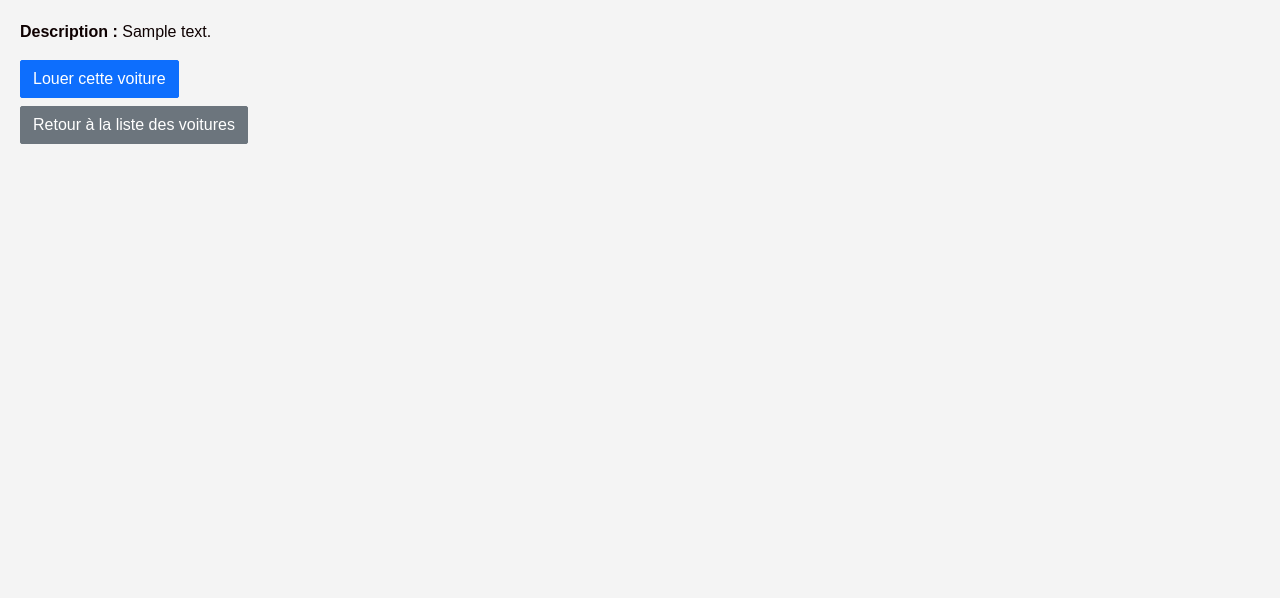
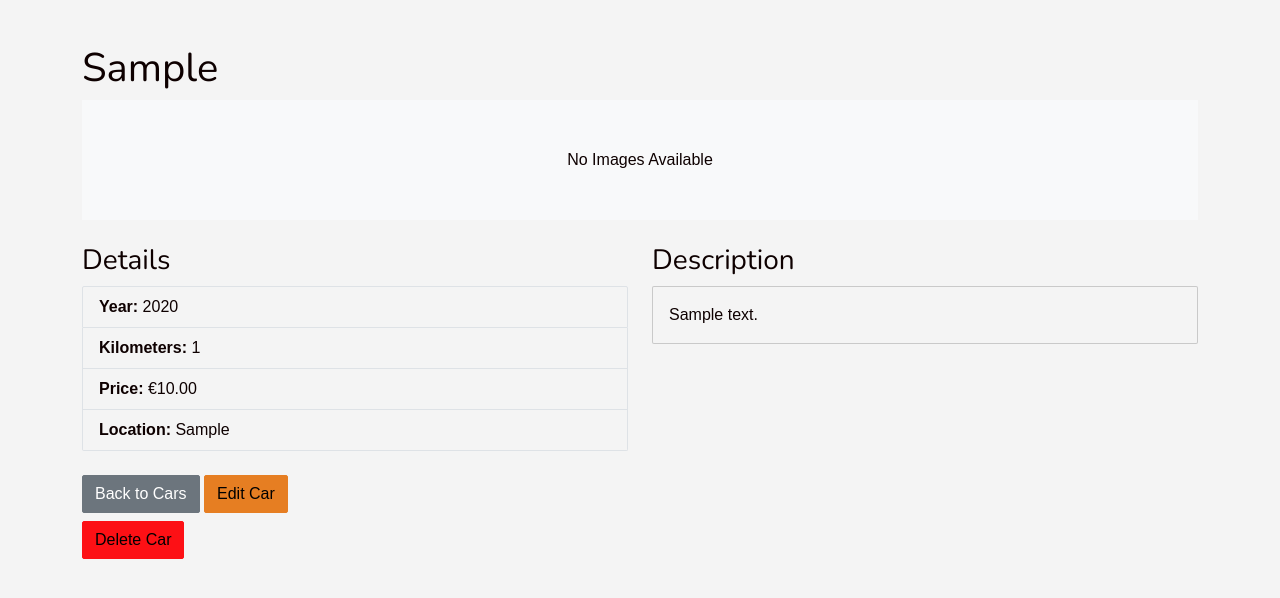
Before and after one commit to anh-nguyen-79/multiplax, a Rails app: page /cars/1 in a window 1280 px wide. Shown: the top 598 px of the page. Run offline with Rails 7, Linux system fonts and the light colour scheme; a user stored in the database is signed in; tables that the repository leaves empty hold one stand-in row (values such as "Sample post"); style sheets or scripts are compiled from the project's sources; parts of the project's set-up code (start-up, migrations or seed data) failed here and were passed over; some libraries are stand-ins or nearby versions.

Commit message:
Ajout d'edit & delete des cards cars

```diff
--- a/app/controllers/cars_controller.rb
+++ b/app/controllers/cars_controller.rb
@@ -34,6 +34,61 @@ class CarsController < ApplicationController
     end
   end
 
+  # Action pour afficher le formulaire d'édition d'une voiture
+  # GET /cars/:id/edit
+  def edit
+    # Récupère la voiture à éditer par son ID
+    @car = Car.find(params[:id])
+
+    # Vérification de sécurité: seul le propriétaire peut éditer sa voiture
+    # Si l'utilisateur n'est pas le propriétaire, redirection avec message d'erreur
+    unless @car.user == current_user
+      redirect_to cars_path, alert: "You are not authorized to edit this car."
+    end
+  end
+
+  # Action pour mettre à jour une voiture existante
+  # PATCH/PUT /cars/:id
+  def update
+    # Récupère la voiture à mettre à jour par son ID
+    @car = Car.find(params[:id])
+
+    # Vérification de sécurité: seul le propriétaire peut mettre à jour sa voiture
+    # Si l'utilisateur n'est pas le propriétaire, redirection avec message d'erreur
+    # Le 'return' arrête l'exécution de la méthode immédiatement
+    unless @car.user == current_user
+      return redirect_to cars_path, alert: "You are not authorized to edit this car."
+    end
+
+    # Tentative de mise à jour avec les paramètres filtrés
+    if @car.update(car_params)
+      # Redirection vers la page de détails de la voiture avec message de succès
+      redirect_to car_path(@car), notice: 'Car was successfully updated.'
+    else
+      # En cas d'échec, affichage du formulaire avec les erreurs
+      flash.now[:alert] = "There were errors in your submission. Please check the form."
+      render :edit, status: :unprocessable_entity
+    end
+  end
+
+  # Action pour supprimer une voiture
+  # DELETE /cars/:id
+  def destroy
+    # Récupère la voiture à supprimer par son ID
+    @car = Car.find(params[:id])
+
+    # Vérification de sécurité: seul le propriétaire peut supprimer sa voiture
+    unless @car.user == current_user
+      return redirect_to cars_path, alert: "You are not authorized to delete this car."
+    end
+
+    # Suppression de la voiture
+    @car.destroy
+
+    # Redirection vers la liste des voitures avec message de confirmation
+    redirect_to cars_path, notice: "Car was successfully deleted."
+  end
+
   private
     # Méthode privée pour filtrer les paramètres autorisés
     # Cette méthode est utilisée pour prévenir les attaques de type mass assignment
--- a/app/views/cars/show.html.erb
+++ b/app/views/cars/show.html.erb
@@ -1,3 +1,72 @@
-<p><strong>Description :</strong> <%= @car.desc %></p>
-<%= button_to "Louer cette voiture", car_path(@car), method: :post, class: "btn btn-primary" %>
-<%= link_to "Retour à la liste des voitures", cars_path, class: "btn btn-secondary mt-2" %>
+<div class="container mt-4">
+  <% if notice %>
+    <div class="alert alert-success">
+      <%= notice %>
+    </div>
+  <% end %>
+
+  <div class="car-details">
+    <h1><%= @car.phase %></h1>
+
+    <!-- Images de la voiture -->
+    <div class="car-images mb-4">
+      <% if @car.images.attached? %>
+        <div id="carouselExampleControls" class="carousel slide" data-bs-ride="carousel">
+          <div class="carousel-inner">
+            <% @car.images.each_with_index do |image, index| %>
+              <div class="carousel-item <%= 'active' if index == 0 %>">
+                <%= image_tag image, class: 'd-block w-100', style: 'height: 400px; object-fit: cover;' %>
+              </div>
+            <% end %>
+          </div>
+          <button class="carousel-control-prev" type="button" data-bs-target="#carouselExampleControls" data-bs-slide="prev">
+            <span class="carousel-control-prev-icon" aria-hidden="true"></span>
+            <span class="visually-hidden">Previous</span>
+          </button>
+          <button class="carousel-control-next" type="button" data-bs-target="#carouselExampleControls" data-bs-slide="next">
+            <span class="carousel-control-next-icon" aria-hidden="true"></span>
+            <span class="visually-hidden">Next</span>
+          </button>
+        </div>
+      <% else %>
+        <div class="no-image bg-light text-center py-5">No Images Available</div>
+      <% end %>
+    </div>
+
+    <!-- Détails de la voiture -->
+    <div class="car-info">
+      <div class="row">
+        <div class="col-md-6">
+          <h3>Details</h3>
+          <ul class="list-group">
+            <li class="list-group-item"><strong>Year:</strong> <%= @car.year %></li>
+            <li class="list-group-item"><strong>Kilometers:</strong> <%= @car.km %></li>
+            <li class="list-group-item"><strong>Price:</strong> <%= number_to_currency(@car.price, unit: "€") %></li>
+            <li class="list-group-item"><strong>Location:</strong> <%= @car.location %></li>
+          </ul>
+        </div>
+        <div class="col-md-6">
+          <h3>Description</h3>
+          <div class="card">
+            <div class="card-body">
+              <%= @car.description %>
+            </div>
+          </div>
+        </div>
+      </div>
+    </div>
+
+    <!-- Boutons d'action -->
+    <div class="actions mt-4">
+      <%= link_to 'Back to Cars', cars_path, class: 'btn btn-secondary' %>
+
+      <!-- Boutons d'édition et de suppression visibles uniquement pour le propriétaire -->
+      <% if user_signed_in? && @car.user == current_user %>
+        <%= link_to 'Edit Car', edit_car_path(@car), class: 'btn btn-warning' %>
+        <%= button_to 'Delete Car', car_path(@car), method: :delete,
+                     data: { turbo_confirm: 'Are you sure you want to delete this car? This action cannot be undone.' },
+                     class: 'btn btn-danger mt-2' %>
+      <% end %>
+    </div>
+  </div>
+</div>
--- a/config/routes.rb
+++ b/config/routes.rb
@@ -19,13 +19,15 @@ Rails.application.routes.draw do
   # root "posts#index"
 
   # Définition des routes pour les voitures
-  # Seules les actions index, show, new et create sont autorisées pour l'instant
-  # Cela permet de:
-  # - Voir la liste des voitures (index)
-  # - Voir les détails d'une voiture (show)
-  # - Afficher le formulaire de création (new)
-  # - Créer une nouvelle voiture (create)
-  resources :cars, only: [:index, :show, :new, :create]
+  # Les actions autorisées sont:
+  # - index: Afficher la liste de toutes les voitures
+  # - show: Afficher les détails d'une voiture spécifique
+  # - new: Afficher le formulaire de création d'une nouvelle voiture
+  # - create: Traiter la soumission du formulaire de création
+  # - edit: Afficher le formulaire d'édition d'une voiture existante
+  # - update: Traiter la soumission du formulaire d'édition
+  # - destroy: Supprimer une voiture existante
+  resources :cars, only: [:index, :show, :new, :create, :edit, :update, :destroy]
 
   # Route explicite vers la page d'accueil
   get '/home', to: 'pages#home'
```
Also changed, not shown: app/views/cars/edit.html.erb (added, +76 -0 lines), app/views/cars/index.html.erb (+12 -1 lines).
